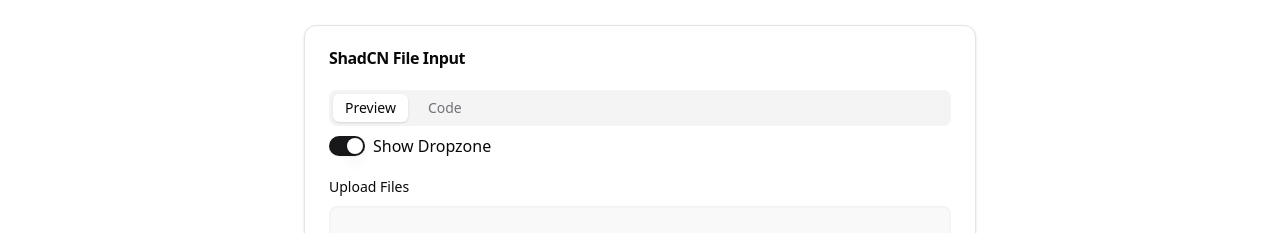
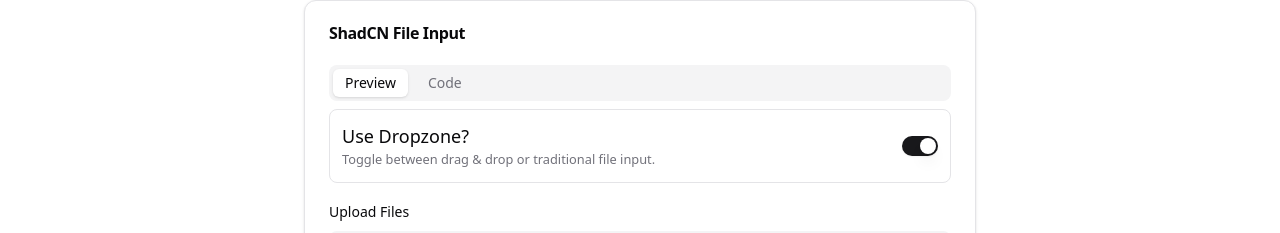
Before and after one commit to Ahmad-Mtr/shadcn-file-input-extended, a Next.js app in the folder example/: page / in a window 1280 px wide. Shown: the part 237-470 px from the top of the page. Built offline with nearby package versions, Linux system fonts and the light colour scheme.

Commit message:
feat: enhance FileInputForm with dropzone toggle and improved layout

```diff
--- a/example/src/components/file-input-form.tsx
+++ b/example/src/components/file-input-form.tsx
@@ -8,6 +8,7 @@
 import {
   Form,
   FormControl,
+  FormDescription,
   FormField,
   FormItem,
   FormLabel,
@@ -58,9 +59,14 @@
   return (
     <Form {...form}>
       <form onSubmit={form.handleSubmit(onSubmit)} className="space-y-4">
-        <div className="flex items-center space-x-2">
+        <div className="flex items-center justify-between border p-3 rounded-lg">
+          <div>
+            <FormLabel className="text-lg font-medium">Use Dropzone?</FormLabel>
+            <FormDescription>
+              Toggle between drag & drop or traditional file input.
+            </FormDescription>
+          </div>
           <Switch checked={showDropzone} onCheckedChange={setShowDropzone} />
-          <span>Show Dropzone</span>
         </div>
 
         <FormField
@@ -83,7 +89,9 @@
         />
 
         {/* Submit Button */}
-        <Button type="submit">Submit</Button>
+        <Button type="submit" className="w-full">
+          Submit
+        </Button>
       </form>
     </Form>
   );
```
